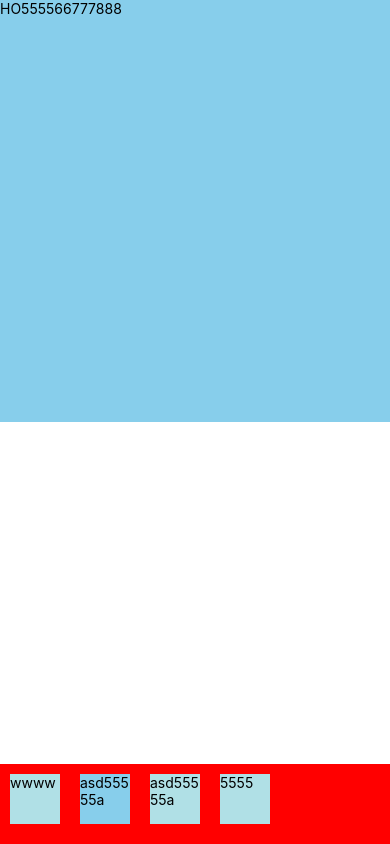
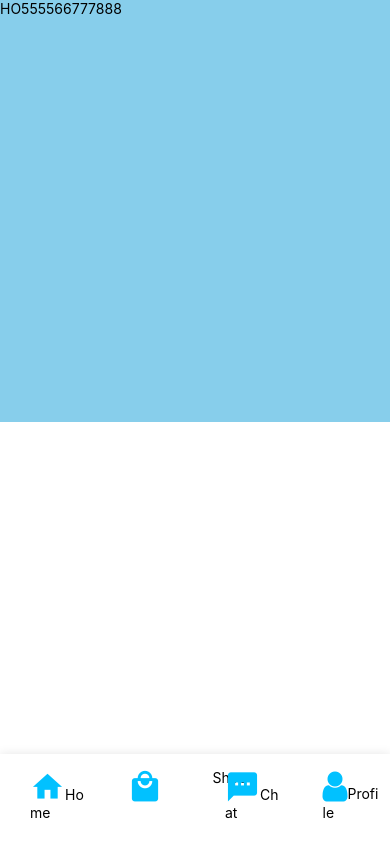
Before and after one commit to jaratrawee01/tradesman_service, a React Native app: screen / in a window 390 px wide. Built offline with nearby package versions, Linux system fonts and the light colour scheme.

Commit message:
ปุมnav

```diff
--- a/screens/navbr2.js
+++ b/screens/navbr2.js
@@ -1,7 +1,9 @@
 import * as React from 'react';
 import { StyleSheet, Text, View, SafeAreaView, TextInput, TouchableOpacity, ScrollView } from 'react-native';
 import { LinearGradient } from 'expo-linear-gradient';
-import { AntDesign } from '@expo/vector-icons';
+import { FontAwesome } from '@expo/vector-icons';
+import { MaterialCommunityIcons } from '@expo/vector-icons';
+import { MaterialIcons } from '@expo/vector-icons';
 
 export default function App() {
 
@@ -13,10 +15,27 @@ export default function App() {
            </View>
             <View style={styles.footer}>
                 <View style={styles.navbar}>
-                    <Text style={styles.textbox1}>wwww</Text>
-                    <Text style={styles.textbox2}>asd55555a</Text>
-                    <Text style={styles.textbox1}>asd55555a</Text>
-                    <Text style={styles.textbox1}>5555</Text>
+
+                    <Text style={styles.textbox1}>
+                        <MaterialCommunityIcons name="home" size={35} color="#01C1FF" />
+                        <Text>Home</Text>
+                    </Text>
+
+                    <Text style={styles.textbox1}>
+                        <MaterialCommunityIcons name="shopping" size={35} color="#01C1FF" />
+                        <Text style={styles.text}>Shop</Text>
+                    </Text>
+
+                    <Text style={styles.textbox1}>
+                        <MaterialCommunityIcons name="message-processing" size={35} color="#01C1FF" />
+                        <Text>Chat</Text>
+                    </Text>
+
+                    <Text style={styles.textbox1}>
+                        <FontAwesome name="user" size={35} color="#01C1FF" />
+                        <Text>Profile</Text>
+                    </Text>
+
                 </View>
             </View>
         </SafeAreaView>
@@ -40,24 +59,35 @@ const styles = StyleSheet.create({
     },
     navbar: {
         width: '100%',
-        height: 80,
-        backgroundColor: 'red',
-        flexDirection: 'row'
+        height: 90,
+        flexDirection: 'row',
+        shadowColor: '#000',
+        shadowOpacity: 0.1,
+        shadowRadius: 10,
+        elevation: 2,
+
     },
     footer: {
         flex: 1,
         justifyContent: 'flex-end',
     },
     textbox1: {
+        position: 'relative',
+        marginTop: 15,
+        marginLeft: 30,
         margin: 10,
-        width: 50, height: 50, backgroundColor: 'powderblue',
+        width: 50,
+        flex: 1,
+        justifyContent: 'center',
+        alignItems: 'center',
+        height: 60,
     },
-    textbox2: {
-        margin: 10,
-        width: 50, height: 50, backgroundColor: 'skyblue',
+    text: {
+         flex: 1,
+         justifyContent: 'center',
+         alignItems: 'center',
+         position: 'absolute',
+         marginLeft: 50,
     },
-    textbox3: {
-        margin: 10,
-        width: 50, height: 50, backgroundColor: 'powderblue',
-    }
+
 });
```
